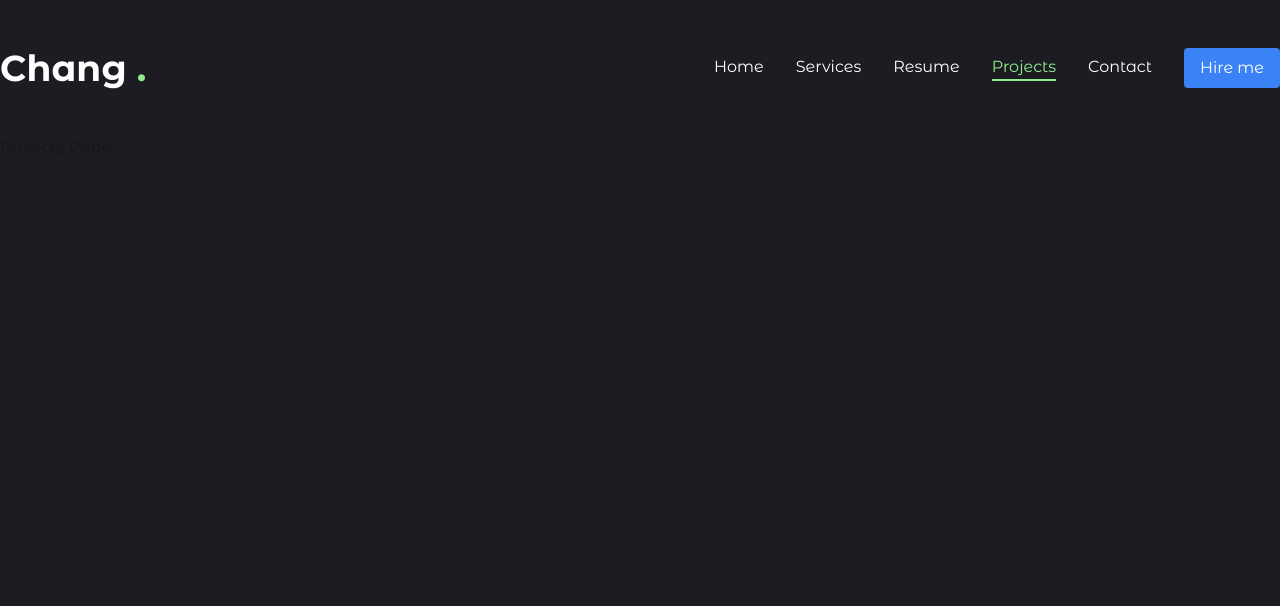
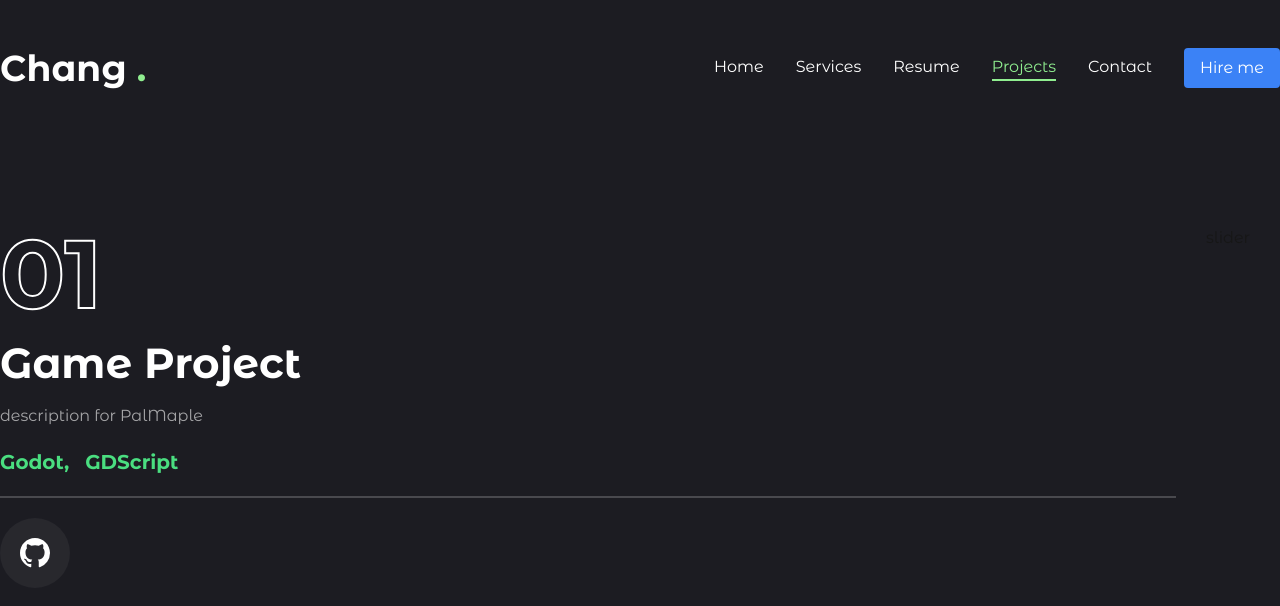
Before and after one commit to ChangChuy/portfolio, a Next.js app in the folder monorepo/frontend/: page /projects in a window 1280 px wide. Shown: the top 606 px of the page. Built offline with nearby package versions, Linux system fonts and the light colour scheme.

Commit message:
project half done

```diff
--- a/monorepo/frontend/package.json
+++ b/monorepo/frontend/package.json
@@ -15,7 +15,8 @@
     "react-countup": "^6.5.3",
     "react-dom": "^19.0.0",
     "react-icons": "^5.4.0",
-    "react-router-dom": "^7.1.5"
+    "react-router-dom": "^7.1.5",
+    "swiper": "^11.2.4"
   },
   "devDependencies": {
     "@eslint/eslintrc": "^3",
--- a/monorepo/frontend/src/app/page.tsx
+++ b/monorepo/frontend/src/app/page.tsx
@@ -40,7 +40,6 @@ export default function Home() {
         </div>
         <Stats />
       </div>
-
     </div>
   );
 }
--- a/monorepo/frontend/src/app/projects/page.tsx
+++ b/monorepo/frontend/src/app/projects/page.tsx
@@ -1,6 +1,135 @@
+"use client"
+
+import { motion } from "framer-motion";
+import React, { useState } from 'react';
+import { Swiper, SwiperSlide } from "swiper/react";
+import { BsArrowUpRight, BsGithub } from "react-icons/bs";
+
+import Link from "next/link";
+import image from "next/image";
+
+const applications = [
+
+  {
+    num: '01',
+    category: 'Game',
+    title: "Project 1",
+    description: "description for PalMaple",
+    stack: [ {name: "Godot"}, {name: "GDScript"}],
+    image: "/",
+    github: "",
+  },
+  {
+    num: '01',
+    category: 'Game',
+    title: "Project 1",
+    description: "description for PalMaple",
+    stack: [ {name: "Godot"}, {name: "GDScript"}],
+    image: "/",
+    github: "",
+  },
+  {
+    num: '02',
+    category: 'PalPlumber',
+    title: "Project 2",
+    description: "description for PalPlumber",
+    stack: [ {name: "Godot"}, {name: "GDScript"}],
+    image: "/",
+    github: "",
+  },
+  {
+    num: '03',
+    category: 'Pong',
+    title: "Project 3",
+    description: "description for Pong",
+    stack: [ {name: "Godot"}, {name: "GDScript"} ],
+    image: "/",
+    github: "",
+  },
+  {
+    num: '04',
+    category: 'RockPaperScissorSimulator',
+    title: "Project 4",
+    description: "description for RockPaperSciessorSimulator",
+    stack: [ {name: "Godot"}, {name: "GDScript"} ],
+    image: "/",
+    github: "",
+  },
+  {
+    num: '05',
+    category: 'E-Commerce Website',
+    title: "Project 5",
+    description: "description for E-Commerce Website",
+    stack: [ {name: "Html 5"}, {name: "Css 3"}, {name: "Javascript"}],
+    image: "/",
+    github: "",
+  },
+  {
+    num: '06',
+    category: 'E-Commerce Website',
+    title: "Project 6",
+    description: "description for E-Commerce Website",
+    stack: [ {name: "Html 5"}, {name: "Css 3"}, {name: "Javascript"}],
+    image: "/",
+    github: "",
+  },
+]
+
 const Projects = () => {
+
+
+  const [application, setApplication] = useState(applications[0]);
+
   return (
-    <div>Projects Page</div>
+    <motion.div  initial={{opacity:0}} animate={{opacity: 1}} className="min-h-[80vh] flex flex-col justify-center py-12 xl:px-0">
+      <div className="container mx-auto">
+        <div className="flex flex-col xl:flex-row xl:gap-[30px]">
+          <div className="w-full xl:h-[460px] flex flex-col xl:justify-between order-2 xl:order-none">
+            <div className="flex flex-col gap-[20px] h-[50%]">
+              <div className="text-8xl leading-none font-extrabold text-transparent" style={{ WebkitTextStroke: "2px white" }}>
+                {application.num}
+              </div>
+              <h2 className="text-[42px] font-bold leading-none text-white group-hover:text-green-400 transition-all duration-500 capitalize">
+                {application.category} project
+              </h2>
+              <p className="text-white/60">{application.description}</p>
+              <ul className="flex gap-4 ">
+                {application.stack.map((item, index) => {
+                  return (
+                    <li key={index} className="text-xl font-semibold text-green-400">
+                      {item.name}
+                      {index !== application.stack.length - 1 && ","}
+                    </li>
+                  )
+                })}
+              </ul>
+              <div className="border border-white/20"></div>
+              <div className="relative inline-block">
+                <Link href={application.github}>
+                  <div className="relative inline-block w-[70px] h-[70px] rounded-full bg-white/5 flex justify-center items-center group">
+                    <BsGithub className="text-white text-3xl group-hover:text-green-400"/>
+                  </div>
+                </Link>
+                <div
+                id={application.github}
+                className="absolute z-10 left-1/2 transform -translate-x-1/2 mt-2
+                        invisible opacity-0 group-hover:visible group-hover:opacity-100
+                        transition-opacity duration-300 px-3 py-2 text-sm font-medium
+                        text-white bg-gray-900 rounded-lg shadow-xs dark:bg-gray-700"
+                >
+                <p className="capitalize">Github Link</p>
+                </div>
+              </div>
+            </div>
+          </div>
+          <div>
+            slider
+          </div>
+          <div>
+          </div>
+        </div>
+      </div>
+    </motion.div>
   )
 }
 
--- a/monorepo/frontend/src/app/resume/page.tsx
+++ b/monorepo/frontend/src/app/resume/page.tsx
@@ -229,7 +229,6 @@ const Resume = () => {
                           </div>
                           <div
                             id={skill.name}
-                            role="tooltip"
                             className="absolute z-10 left-1/2 transform -translate-x-1/2 mt-2
                                     invisible opacity-0 group-hover:visible group-hover:opacity-100
                                     transition-opacity duration-300 px-3 py-2 text-sm font-medium
```
Also changed, not shown: 1 other file (tests, documents, lock files or other folders).
